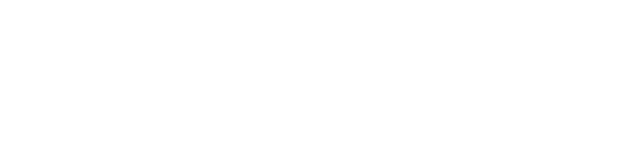
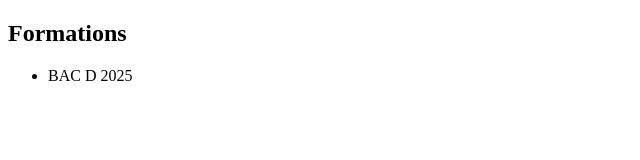
Before and after one commit to AKD-07/mon-cv, a plain HTML site: page index.html in a window 1280 px wide. Shown: the whole page, without its empty margins (0-640 px from the left). Drawn offline with Linux system fonts and the light colour scheme.

Commit message:
mise en place de la section formations

```diff
--- a/index.html
+++ b/index.html
@@ -7,6 +7,9 @@
   <title>Mon CV</title>
 </head>
 <body>
-
+<h2>Formations</h2>
+<ul>
+  <li>BAC D 2025</li>
+</ul>
 </body>
 </html>
```
